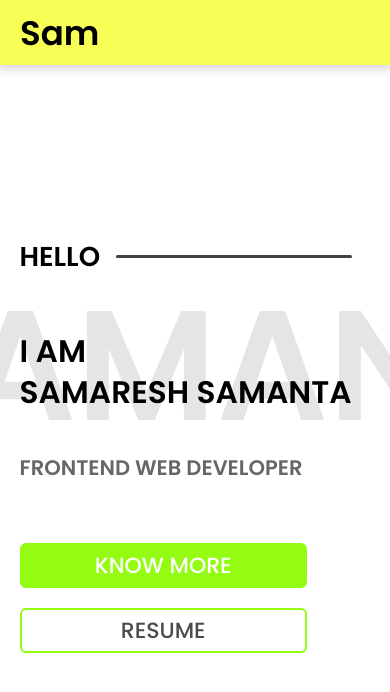
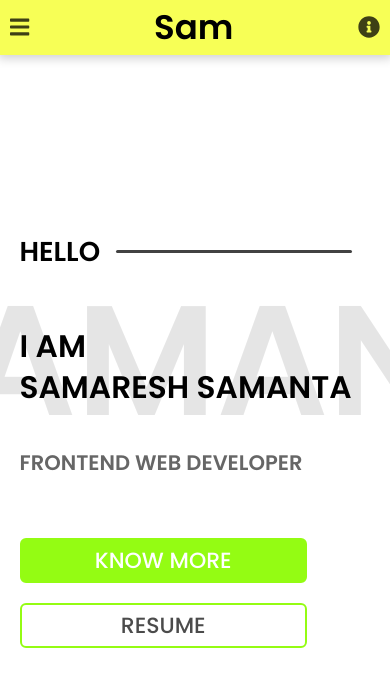
Before and after one commit to nectro/personal-website, a React (Create React App) app: page / in a window 390 px wide. Shown: the top 692 px of the page. Built offline with nearby package versions, Linux system fonts and the light colour scheme.

Commit message:
add header design for mobile with icons

```diff
--- a/package.json
+++ b/package.json
@@ -3,6 +3,9 @@
   "version": "0.1.0",
   "private": true,
   "dependencies": {
+    "@fortawesome/fontawesome-svg-core": "^1.2.35",
+    "@fortawesome/free-solid-svg-icons": "^5.15.3",
+    "@fortawesome/react-fontawesome": "^0.1.14",
     "@testing-library/jest-dom": "^5.12.0",
     "@testing-library/react": "^11.2.7",
     "@testing-library/user-event": "^12.8.3",
--- a/src/Components/Header/Header.js
+++ b/src/Components/Header/Header.js
@@ -1,11 +1,19 @@
 import React from 'react';
 import Styles from './Header.module.css';
+import { FontAwesomeIcon } from '@fortawesome/react-fontawesome'
+import { faInfoCircle,faBars } from '@fortawesome/free-solid-svg-icons'
 
 const Header = ()=>{
     return(
         <div className={Styles.majorContainer}>
+            <div className={Styles.iconContainer}>
+                <a href="#"><FontAwesomeIcon icon={faBars} /></a>
+            </div>
             <div className={Styles.logoContainer}>
                 <p>Sam</p>
+            </div>
+            <div className={Styles.iconContainer}>
+                <a href="#"><FontAwesomeIcon icon={faInfoCircle} /></a>
             </div>
             <div className={Styles.navMenu}>
                 <ul>
--- a/src/Components/Header/Header.module.css
+++ b/src/Components/Header/Header.module.css
@@ -54,12 +54,39 @@
   cursor: pointer;
 }
 
-@media screen and (max-width: 800px) {
+.iconContainer {
+  display: none;
+}
+
+@media screen and (max-width: 724px) {
   .contactBtn {
     display: none;
   }
-
+  .majorContainer {
+    padding: 0px 10px;
+  }
   .navMenu {
     display: none;
   }
+  .majorContainer {
+    height: 55px;
+    display: flex;
+    justify-content: space-between;
+    align-items: center;
+  }
+  .logoContainer {
+    float: none;
+    margin-top: 0px;
+    margin-left: 0px;
+    padding-top: 0px;
+    text-align: center;
+    width: fit-content;
+  }
+  .iconContainer {
+    display: block;
+  }
+  .iconContainer a {
+    font-size: 22px;
+    color: rgba(0, 0, 0, 0.75);
+  }
 }
--- a/src/Components/IntroPage/IntroPage.module.css
+++ b/src/Components/IntroPage/IntroPage.module.css
@@ -191,6 +191,12 @@
   }
 }
 
+@media screen and (max-width: 724px) {
+  .majorContainer {
+    height: calc(100vh - 55px);
+  }
+}
+
 @media screen and (max-width: 700px) {
   .frontLine {
     display: none;
```
Also changed, not shown: 1 other file (tests, documents, lock files or other folders).
